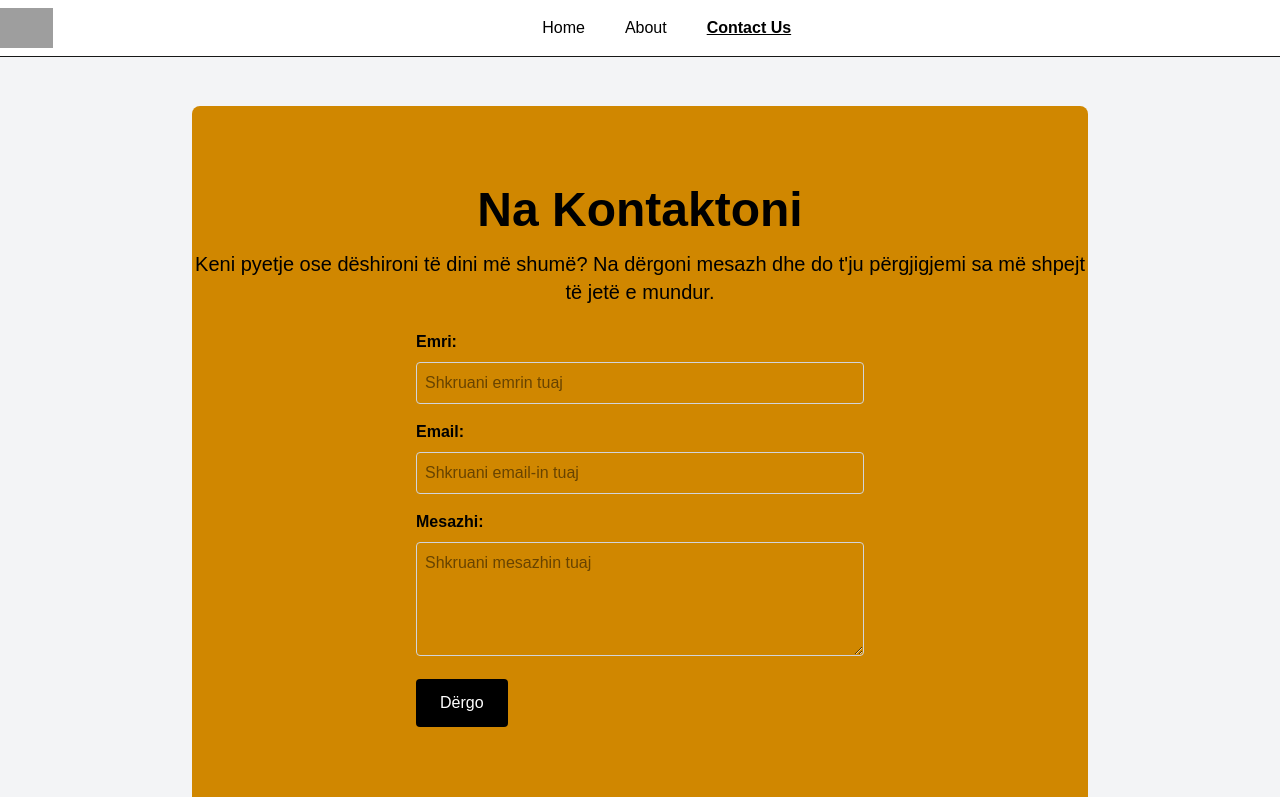
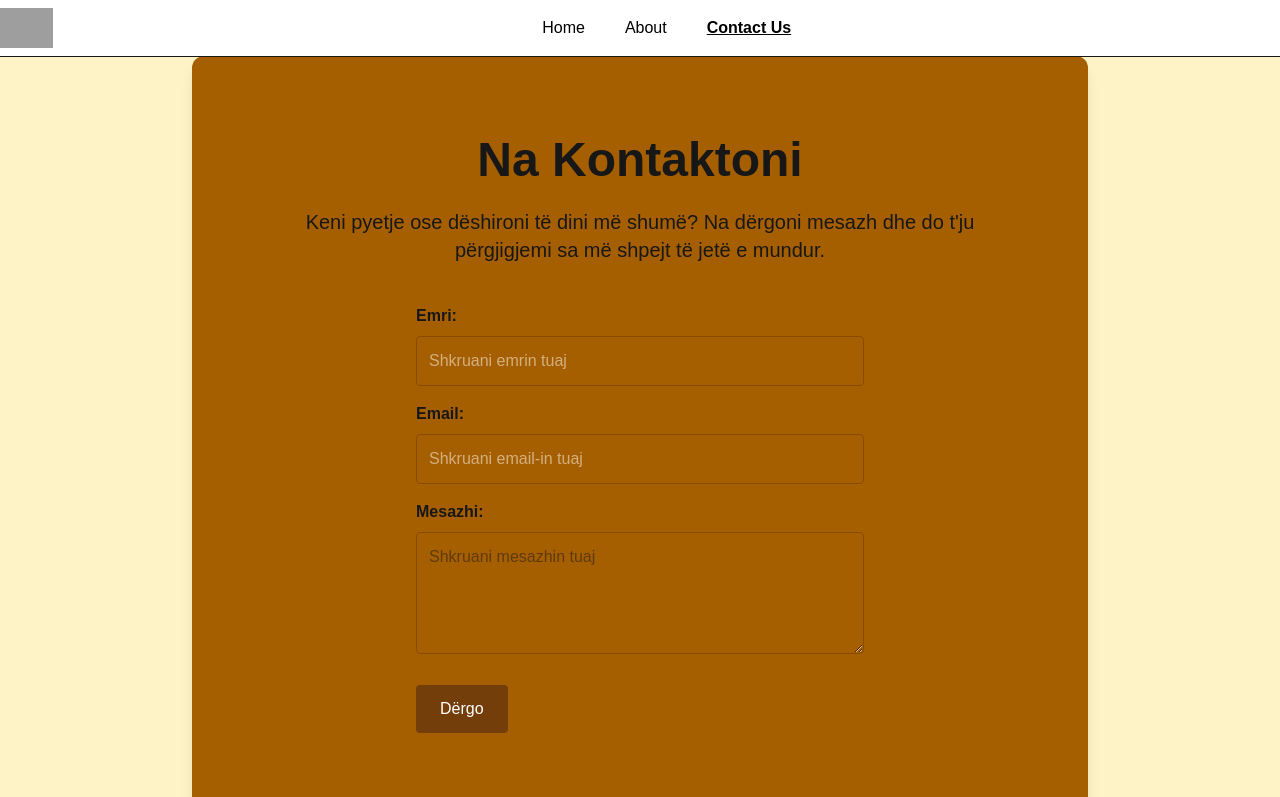
Before and after one commit to eraazeqaj/FurnitureShopping, a Next.js app: page /contact in a window 1280 px wide. Shown: the top 797 px of the page. Built offline with nearby package versions, Linux system fonts and the light colour scheme; grey boxes are pictures that could not be loaded.

Commit message:
Worked on styling the home page, about page and contact page

```diff
--- a/src/components/Shared/Button/index.tsx
+++ b/src/components/Shared/Button/index.tsx
@@ -1,35 +1,41 @@
+import { motion } from "framer-motion";
 import cs from "classnames";
-import {motion} from "framer-motion"
+import React from "react";
 
 interface Props {
   text: string;
   onClick: () => void;
   variant?: "primary" | "secondary" | "tertiary" | "quaternary";
-    type: "button" | "submit" | "reset";
+  type?: "button" | "submit" | "reset";
 }
-    const Button = (props:Props) => {
-    const { text, onClick, variant="primary", type = "button" } = props;
 
-    const buttonStyles = {
-        primary : "bg-yellow-600 hover:bg-yellow-700 text-white",
-        secondary : "bg-gray-800 hover: bg-gray-900 text-white",
-        tertiary: "bg-gray-200 huver:bg-gray-300 text-gray-800",
-        quaternary: "bg-gray-300 hover: bg-gray-400 text-gray-800",
+
+const Button = ({text, onClick, variant = "primary", type = "button"} : Props) => {
+
+  const buttonStyles ={
+
+    primary: "bg-amber-900 hover:bg-amber-700 text-white",
+    secondary: "bg-amber-800 hover:bg-amber-700 text-white",
+    tertiary: "bg-amber-600 hover:bg-amber-500 text-white-800",
+    quaternary: "bg-amber-300 hover:bg-amber-400 text-white-800",
+
   };
 
   return (
+
     <motion.button
       type={type}
-    className = {cs(
-        "px-6 py-3 rounded-full font-medium transition-all",
+      className={cs(
+        "px-6 py-3 rounded-full font-medium transition-all duration-200",
         buttonStyles[variant]
       )}
-    onClick = {onClick}
-    whileHover = {{scale: 1.05}}
-    whileTap = {{scale : 0.95}}
+      onClick={onClick}
+      whileHover={{ scale: 1.05 }}
+      whileTap={{ scale: 0.95 }}
     >
       {text}
     </motion.button>
   );
 };
+
 export default Button;
--- a/src/components/Shared/Card/index.tsx
+++ b/src/components/Shared/Card/index.tsx
@@ -1,3 +1,4 @@
+import React from "react";
 import {motion} from "framer-motion"
 
 interface Props{
@@ -6,8 +7,7 @@ interface Props{
     description: string;
 }
 
-const Card = (props: Props) => {
-    const {icon: Icon, title, description} = props;
+const Card: React.FC<Props> = ({ icon: Icon, title, description }) => {
     return(
         <motion.div
         className = "bg-white rounded-xl shadow-lg overflow-hidden hover:shadow-sl transition-shadow duration-300"
--- a/src/pages/about/index.tsx
+++ b/src/pages/about/index.tsx
@@ -1,23 +1,22 @@
+import React from "react";
 import { motion } from "framer-motion";
 
 export default function About() {
   return (
-    <div className="pt-14">
-      <div className="flex flex-col items-center justify-center min-h-screen bg-gray-100 px-6">
+    <div className="min-h-screen bg-amber-100 flex items-center justify-center px-6 pt-14">
       <motion.section
-          className="w-full max-w-4xl py-20 bg-yellow-600 text-black text-center rounded-lg"
+        className="w-full max-w-4xl py-20 bg-yellow-700 text-white-900 text-center rounded-xl shadow-lg"
         initial={{ opacity: 0 }}
         animate={{ opacity: 1 }}
         transition={{ duration: 1 }}
       >
-          <h1 className="text-5xl font-bold mb-4">Rreth Nesh</h1>
-          <p className="text-xl">
-            Ne jemi të përkushtuar të ofrojmë mobilje elegante dhe moderne për
+        <h1 className="text-5xl font-bold mb-6">Rreth Nesh</h1>
+        <p className="text-xl max-w-3xl mx-auto leading-relaxed">
+          Ne jemi të përkushtuar për të ofruar mobilje elegante dhe moderne për
           çdo shtëpi dhe zyrë. Historia jonë filloi me një vizion për të sjellë
           stil dhe cilësi në çdo hapësirë.
         </p>
       </motion.section>
     </div>
-    </div>
   );
 }
--- a/src/pages/contact/index.tsx
+++ b/src/pages/contact/index.tsx
@@ -1,59 +1,62 @@
+import React from "react";
 import { motion } from "framer-motion";
 
 export default function Contact() {
   return (
-    <div className="pt-14">
-      <div className="flex flex-col items-center justify-center min-h-screen bg-gray-100 px-6">
+    <div className="min-h-screen bg-amber-100 flex items-center justify-center px-6 pt-14">
       <motion.section
-          className="w-full max-w-4xl py-20 bg-yellow-600 text-black text-center rounded-lg"
+        className="w-full max-w-4xl py-20 bg-yellow-700 text-white-900 text-center rounded-xl shadow-lg"
         initial={{ opacity: 0 }}
         animate={{ opacity: 1 }}
         transition={{ duration: 1 }}
       >
-          <h1 className="text-5xl font-bold mb-4">Na Kontaktoni</h1>
-          <p className="text-xl mb-6">
+        <h1 className="text-5xl font-bold mb-6">Na Kontaktoni</h1>
+        <p className="text-xl mb-10 max-w-2xl mx-auto">
           Keni pyetje ose dëshironi të dini më shumë? Na dërgoni mesazh dhe do t'ju përgjigjemi sa më shpejt të jetë e mundur.
         </p>
+
         <form className="max-w-md mx-auto text-left">
-            <label className="block mb-2 font-semibold" htmlFor="name">
+          <label className="block mb-2 font-semibold text-white-900" htmlFor="name">
             Emri:
           </label>
           <input
             type="text"
             id="name"
             name="name"
-              className="w-full p-2 mb-4 rounded border border-gray-300"
+            className="w-full p-3 mb-4 rounded border border-yellow-800 focus:outline-none focus:ring-2 focus:ring-yellow-600 text-white"
             placeholder="Shkruani emrin tuaj"
           />
-            <label className="block mb-2 font-semibold" htmlFor="email">
+
+          <label className="block mb-2 font-semibold text-white-900" htmlFor="email">
             Email:
           </label>
           <input
             type="email"
             id="email"
             name="email"
-              className="w-full p-2 mb-4 rounded border border-gray-300"
+            className="w-full p-3 mb-4 rounded border border-yellow-800 focus:outline-none focus:ring-2 focus:ring-yellow-600 text-white"
             placeholder="Shkruani email-in tuaj"
           />
-            <label className="block mb-2 font-semibold" htmlFor="message">
+
+          <label className="block mb-2 font-semibold text-white-900" htmlFor="message">
             Mesazhi:
           </label>
           <textarea
             id="message"
             name="message"
             rows={4}
-              className="w-full p-2 mb-4 rounded border border-gray-300"
+            className="w-full p-3 mb-6 rounded border border-yellow-800 focus:outline-none focus:ring-2 focus:ring-yellow-600"
             placeholder="Shkruani mesazhin tuaj"
           />
+
           <button
             type="submit"
-              className="bg-black text-white px-6 py-3 rounded hover:bg-gray-800 transition"
+            className="bg-yellow-900 text-white px-6 py-3 rounded hover:bg-yellow-800 transition"
           >
             Dërgo
           </button>
         </form>
       </motion.section>
     </div>
-    </div>
   );
 }
--- a/src/pages/index.tsx
+++ b/src/pages/index.tsx
@@ -1,13 +1,13 @@
 import React from 'react';
 import Link from "next/link";
 import { motion } from "framer-motion";
+import Button from "@/components/Shared/Button";
 
 export default function Home() {
   return (
-    <div className="pt-14">
-      <div className="flex flex-col items-center justify-center min-h-screen bg-gray-100">
+    <div className="min-h-screen">
       <motion.section
-          className="w-full py-20 bg-yellow-600 text-black text-center"
+        className="flex flex-col items-center justify-center h-screen bg-amber-200 text-gray-900 text-center px-4"
         initial={{ opacity: 0 }}
         animate={{ opacity: 1 }}
         transition={{ duration: 1 }}
@@ -18,14 +18,10 @@ export default function Home() {
         <p className="text-xl mb-6">
           Zbuloni koleksionin tonë të mobiljeve elegante dhe moderne.
         </p>
-          <Link
-            href="/catalogue"
-            className="px-6 py-3 bg-black text-white rounded hover:bg-gray-800 transition"
-          >
-            Shfleto Katalogun
+        <Link href="/catalogue">
+          <Button text="Shfleto Katalogun" onClick={() => {}} variant="primary" type="button" />
         </Link>
       </motion.section>
     </div>
-    </div>
   );
-};
+}
```
Also changed, not shown: 1 other file (tests, documents, lock files or other folders). Lines whose indentation alone changed are shown as unchanged.
